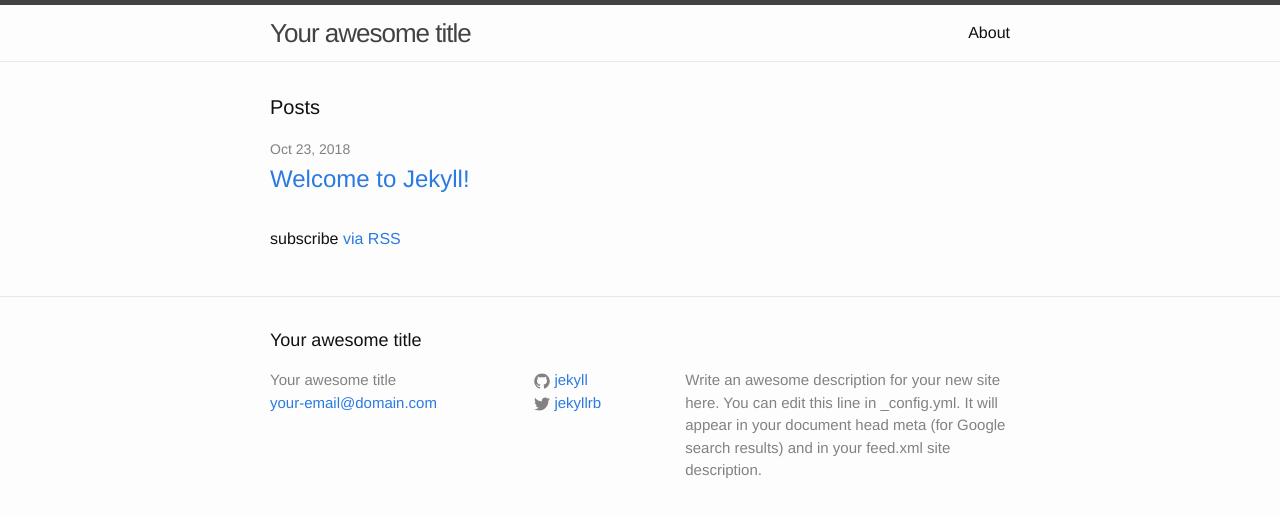
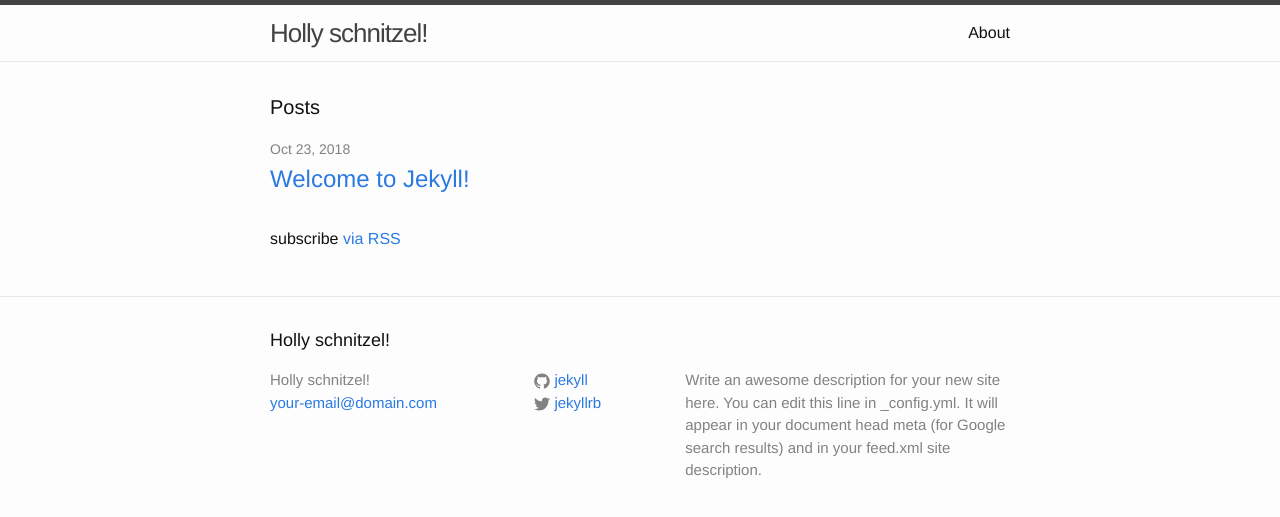
Before and after one commit to florinrinja/florinrinja.github.io, a Jekyll site: the page built from index.html, in a window 1280 px wide. Shown: the top 517 px of the page. Built offline with Jekyll 4.4.1, drawn with Linux system fonts in a browser that asks for light colours.

Commit message:
schimbat titlu

```diff
--- a/_config.yml
+++ b/_config.yml
@@ -6,7 +6,7 @@
 # 'jekyll serve'. If you change this file, please restart the server process.
 
 # Site settings
-title: Your awesome title
+title: Holly schnitzel!
 email: your-email@domain.com
 description: > # this means to ignore newlines until "baseurl:"
   Write an awesome description for your new site here. You can edit this
```
